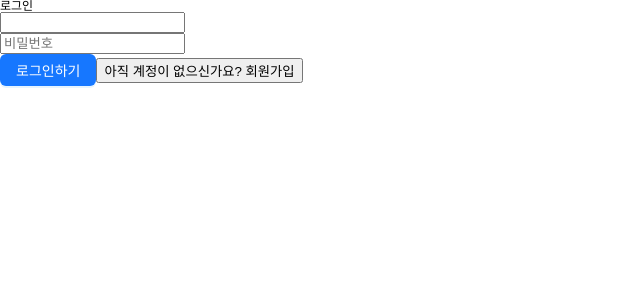
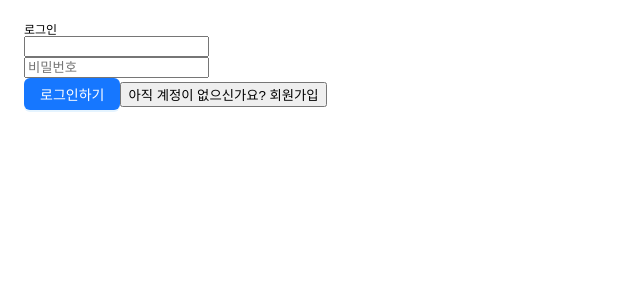
Before and after one commit to LeeDongTak/auction-project, a React (Create React App) app: page /login in a window 1280 px wide. Shown: the top 300 px of the page, without its empty margins (0-640 px from the left). Built offline with nearby package versions, Linux system fonts and the light colour scheme; no server answers.

Commit message:
isLogin 라우터 설정

```diff
--- a/src/components/LoginForm/LoginForm.tsx
+++ b/src/components/LoginForm/LoginForm.tsx
@@ -2,6 +2,7 @@ import { Button } from "antd";
 import React from "react";
 import { FieldValues, SubmitHandler, useForm } from "react-hook-form";
 import { useNavigate } from "react-router-dom";
+import { styled } from "styled-components";
 import { supabase } from "../../supabase";
 
 interface SignFormProps {
@@ -94,11 +95,13 @@ const LoginForm: React.FC<SignFormProps> = ({ mode, setMode }) => {
     },
   };
 
+  // TODO: 회원가입 주소 추가하기 (userInfo 저장)
+
   const signInHandler = async ({ email, password }: Inputs) => {
     try {
-      const { data, error } = await supabase.auth.signUp({
-        email,
-        password,
+      const { data, error } = await supabase.auth.signInWithPassword({
+        email: "10141014@gmail.com",
+        password: "10141014",
       });
 
       console.log(email, password);
@@ -107,7 +110,7 @@ const LoginForm: React.FC<SignFormProps> = ({ mode, setMode }) => {
         alert("아이디 또는 비밀번호를 확인해주세요");
       } else {
         alert("성공적으로 로그인 되었습니다!");
-        navigate("/");
+        // navigate("/");
       }
 
       console.log(data);
@@ -151,7 +154,7 @@ const LoginForm: React.FC<SignFormProps> = ({ mode, setMode }) => {
   };
 
   return (
-    <div>
+    <FormContainer>
       <h2>{mode === "로그인" ? "로그인" : "회원가입"}</h2>
       <form onSubmit={handleSubmit(onSubmit)}>
         <div>
@@ -212,8 +215,14 @@ const LoginForm: React.FC<SignFormProps> = ({ mode, setMode }) => {
           </>
         )}
       </form>
-    </div>
+    </FormContainer>
   );
 };
 
+const FormContainer = styled.div`
+  display: flex;
+  flex-direction: column;
+  padding: 2rem;
+`;
+
 export default LoginForm;
--- a/src/share/Router.tsx
+++ b/src/share/Router.tsx
@@ -1,19 +1,45 @@
-import { BrowserRouter, Route, Routes } from "react-router-dom";
+import { useEffect, useState } from "react";
+import { BrowserRouter, Navigate, Route, Routes } from "react-router-dom";
 import AddAuction from "../pages/AddAuction";
 import Auth from "../pages/Auth";
 import Detail from "../pages/Detail";
 import Home from "../pages/Home";
 import Profile from "../pages/Profile";
+import { supabase } from "../supabase";
 
 const Router = () => {
+  const [isLogin, setIsLogin] = useState(false);
+
+  useEffect(() => {
+    const fetchUser = async () => {
+      const {
+        data: { user },
+      } = await supabase.auth.getUser();
+
+      user ? setIsLogin(true) : setIsLogin(false);
+    };
+    fetchUser();
+  }, []);
+
+  console.log(isLogin);
+
   return (
     <BrowserRouter>
       <Routes>
-        <Route path="/" element={<Home />} />
-        <Route path="/detail/:auctionId" element={<Detail />} />
-        <Route path="/profile" element={<Profile />} />
-        <Route path="/login" element={<Auth />} />
-        <Route path="/addAuction" element={<AddAuction />} />
+        {isLogin ? (
+          <>
+            <Route path="/" element={<Home />} />
+            <Route path="/detail/:auctionId" element={<Detail />} />
+            <Route path="/profile" element={<Profile />} />
+            <Route path="/addAuction" element={<AddAuction />} />
+            <Route path="/*" element={<Navigate to={"/"} />} />
+          </>
+        ) : (
+          <>
+            <Route path="/login" element={<Auth />} />
+            <Route path="/*" element={<Navigate to={"/login"} />} />
+          </>
+        )}
       </Routes>
     </BrowserRouter>
   );
```
